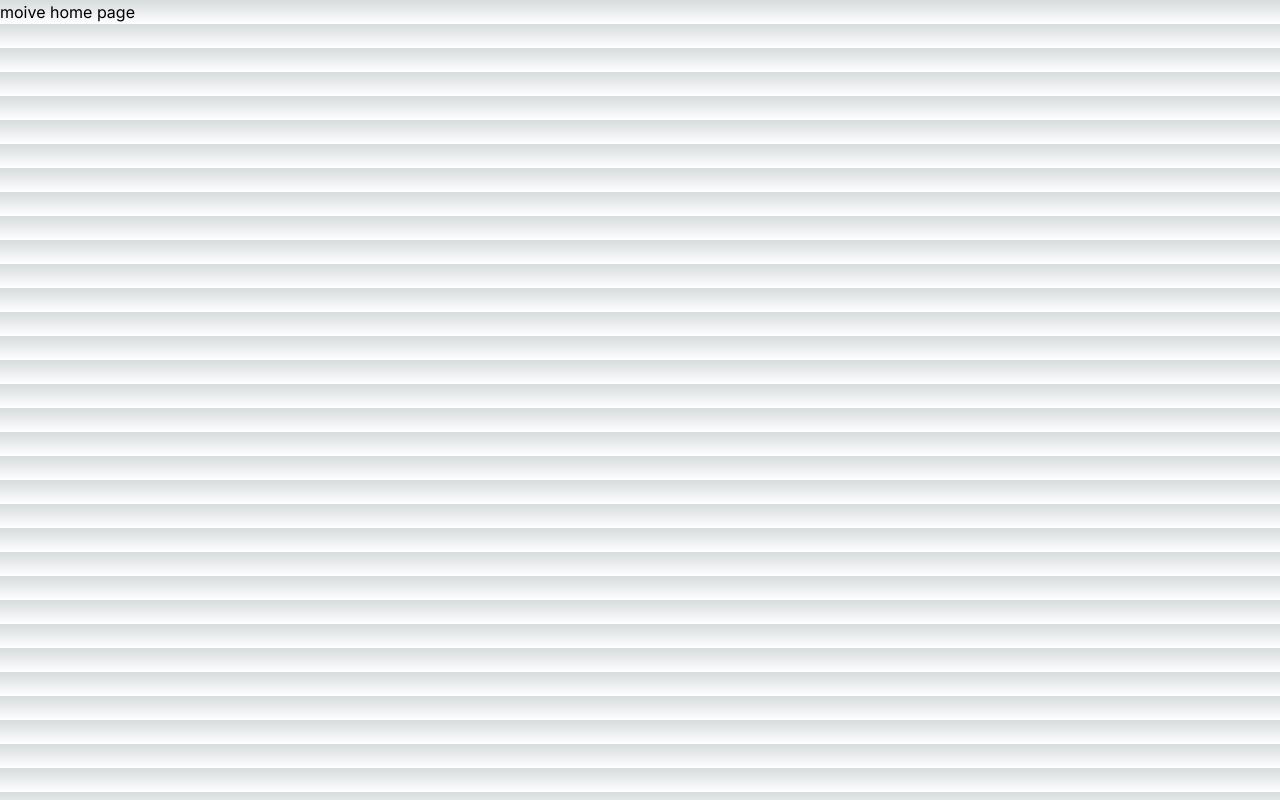
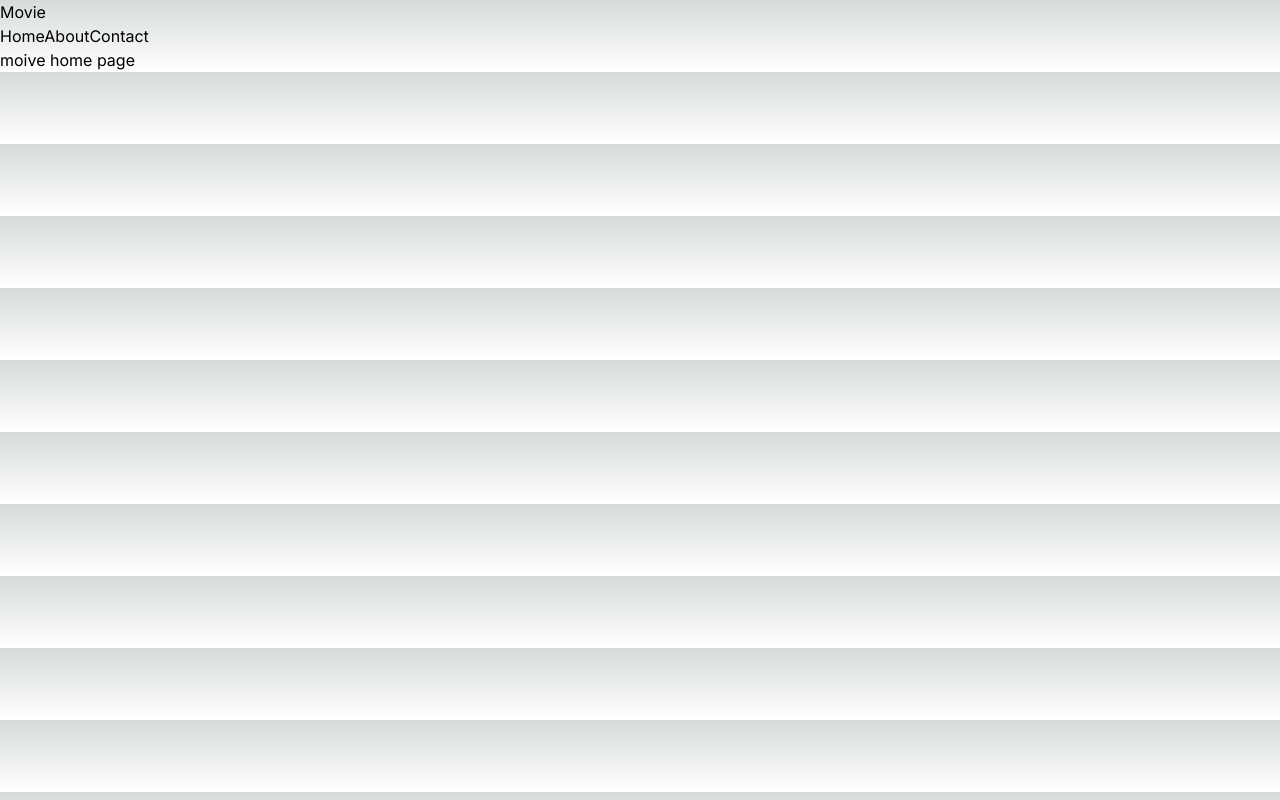
Before and after one commit to RocClark/movie-app, a Next.js app: page /movieHome in a window 1280 px wide. Built offline with nearby package versions, Linux system fonts and the light colour scheme.

Commit message:
add header no css

```diff
--- a/app/movieHome/page.tsx
+++ b/app/movieHome/page.tsx
@@ -1,6 +1,11 @@
 import Image from 'next/image'
+import Header from '../../components/movieComponents/movieHeader'
+export default function moiveHome() {
+  return (
+    <div>
+    <div> <Header /> </div>
+    <h1> moive home page</h1>
+  </div>
 
-export default function moiveHome() {
-  return (<h1> moive home page</h1>
   )
 }
--- /dev/null
+++ b/components/movieComponents/movieHeader.jsx
@@ -0,0 +1,16 @@
+function Header() {
+    return (
+        <div className="navbar">
+                <div className="navbar-start">
+                    <a className="navbar-item">Movie</a>
+                </div>
+                <div className="navbar-end">
+                    <a className="navbar-item">Home</a>
+                    <a className="navbar-item">About</a>
+                    <a className="navbar-item">Contact</a>
+                </div>
+            </div>
+    );
+}
+
+export default Header;
```
